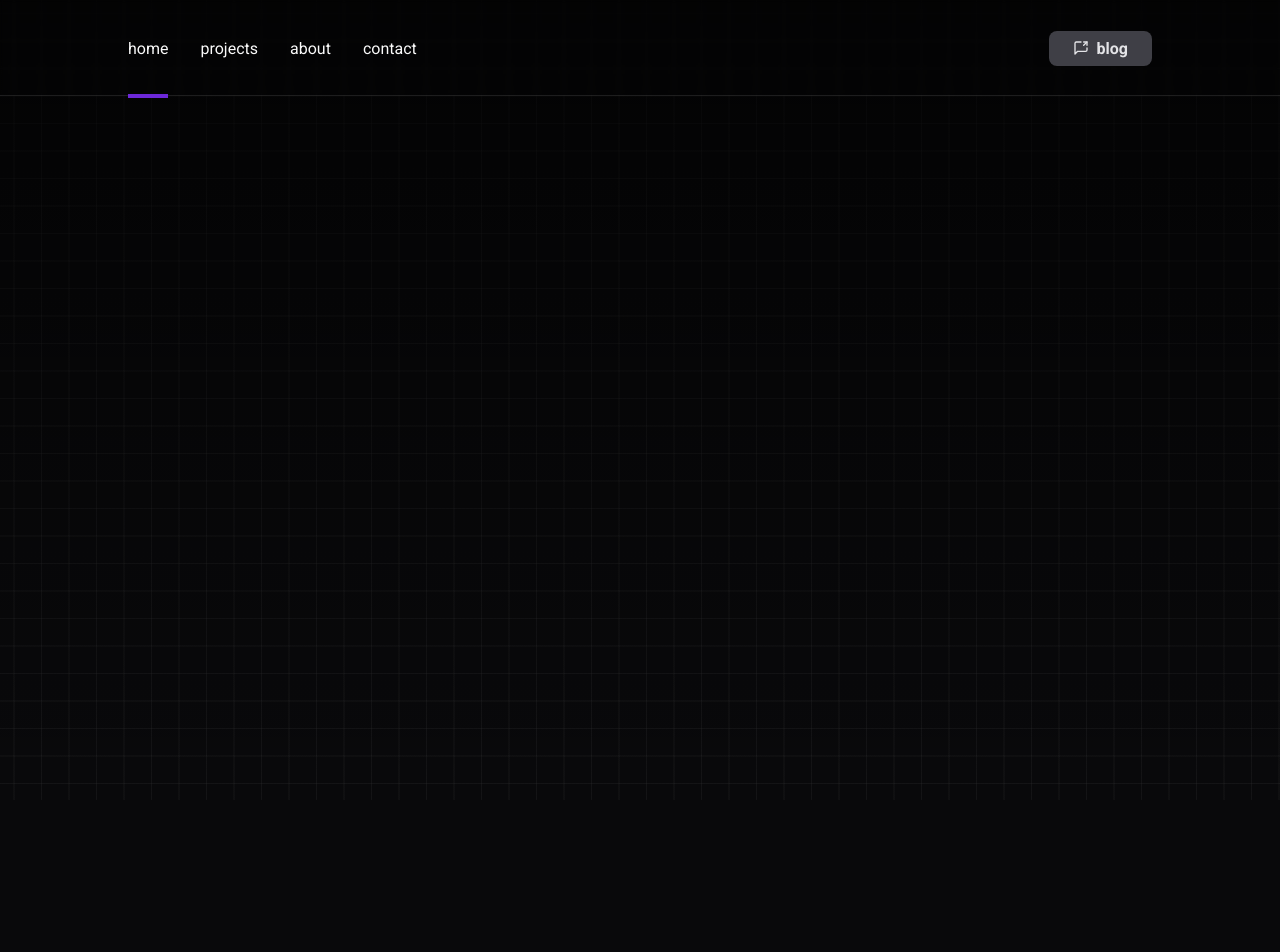
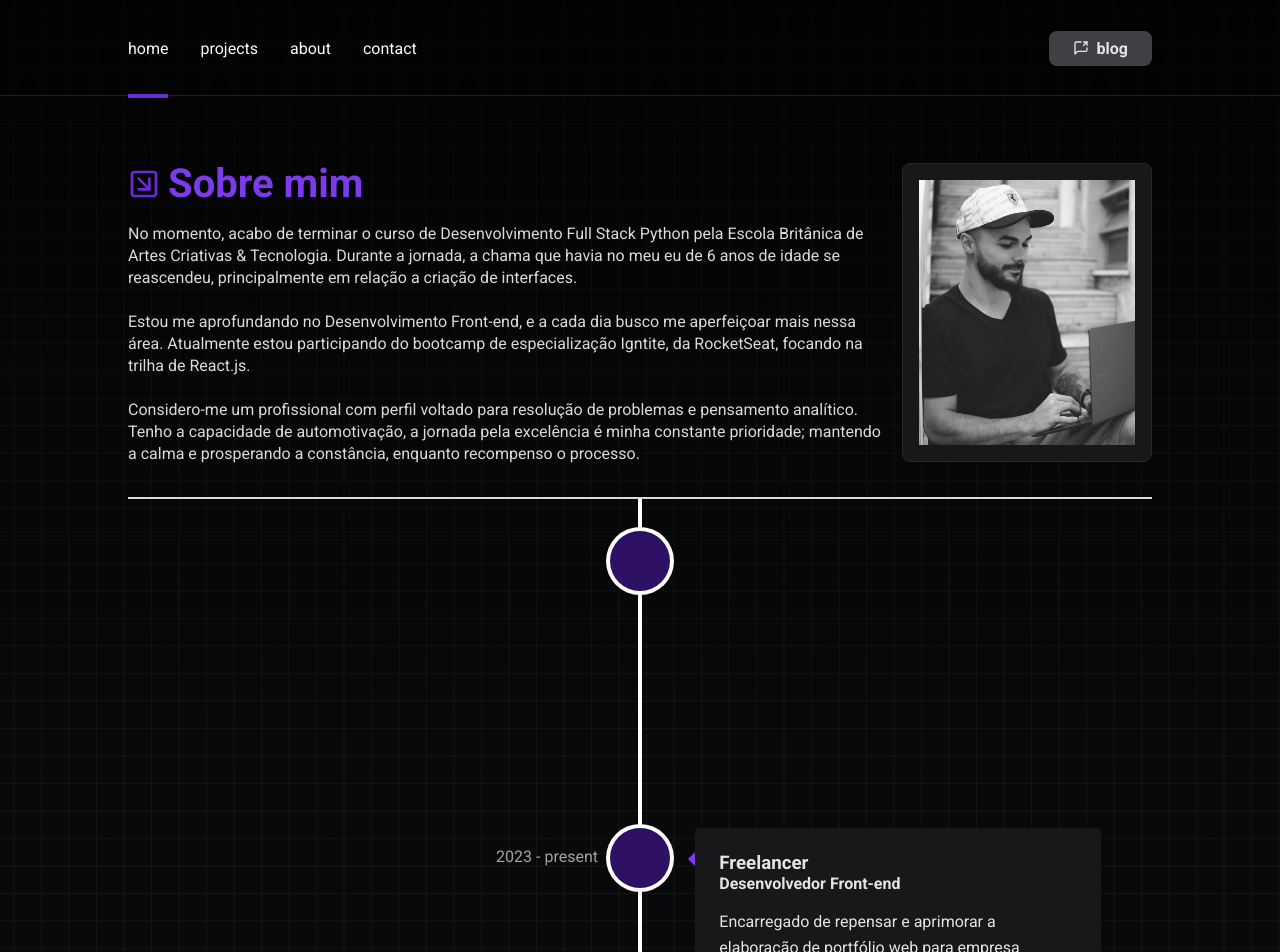
Before and after one commit to brunogallotte/portfolio-v1, a React (Vite) app: page /about in a window 1280 px wide. Shown: the top 952 px of the page. Before the commit the page ends 800 px from the top, so only its background shows below. Built offline with nearby package versions, Linux system fonts and the light colour scheme.

Commit message:
Feat: add about section

```diff
--- a/package.json
+++ b/package.json
@@ -19,6 +19,7 @@
   "devDependencies": {
     "@types/react": "^18.2.43",
     "@types/react-dom": "^18.2.17",
+    "@types/react-vertical-timeline-component": "^3.3.6",
     "@typescript-eslint/eslint-plugin": "^6.14.0",
     "@typescript-eslint/parser": "^6.14.0",
     "@vitejs/plugin-react": "^4.2.1",
--- a/src/Pages/About.tsx
+++ b/src/Pages/About.tsx
@@ -1,9 +1,13 @@
+import { AboutSection } from "../components/AboutSection/AboutSection";
 import { Header } from "../components/Header/Header";
+import { VerticalTimeLine } from "../components/VerticalTimeLine/VerticalTimeLine";
 
 export function About() {
     return(
         <>
             <Header />
+            <AboutSection />
+            <VerticalTimeLine />
         </>
     )
 }
--- /dev/null
+++ b/src/components/AboutSection/AboutSection.module.css
@@ -0,0 +1,43 @@
+.wrapper {
+    position: relative;
+    display: flex;
+    align-items: center;
+    margin-top: 4rem;
+    z-index: 1;
+    padding-bottom: 2rem;
+    border-bottom: 2px solid var(--zinc-300);
+}
+
+.wrapper strong {
+    display: flex;
+    align-items: center;
+    color: var(--violet-600);
+    gap: 0.5rem;
+    font-size: 2.5rem;
+    margin-bottom: 1rem;
+}
+
+.wrapper p {
+    color: var(--zinc-300);
+    max-width: 100%;
+    padding-right: 1rem;
+    line-height: 22px;
+}
+
+.wrapper img {
+    position: relative;
+    width: 250px;
+    padding: 1rem;
+    background: var(--zinc-900);
+    border: 1px solid var(--zinc-800);
+    border-radius: 8px;
+}
+
+.boxtext {
+    display: flex;
+    flex-direction: column;
+}
+
+.boxtext svg {
+    color: var(--violet-700);
+}
--- /dev/null
+++ b/src/components/AboutSection/AboutSection.tsx
@@ -0,0 +1,23 @@
+import brunoImg from '../../assets/eu.jpeg'
+
+import styles from './AboutSection.module.css'
+import { ArrowDownRightSquare } from 'lucide-react'
+
+export function AboutSection() {
+    return(
+        <div className="container">
+            <div className={styles.wrapper}>
+                <div className={styles.boxtext}>
+                    <strong><ArrowDownRightSquare size={32} />Sobre mim</strong>
+                    <p>No momento, acabo de terminar o curso de Desenvolvimento Full Stack Python pela Escola Britânica de Artes Criativas & Tecnologia. Durante a jornada, a chama que havia no meu eu de 6 anos de idade se reascendeu, principalmente em relação a criação de interfaces. <br /> <br />
+
+                        Estou me aprofundando no Desenvolvimento Front-end, e a cada dia busco me aperfeiçoar mais nessa área. Atualmente estou participando do bootcamp de especialização Igntite, da RocketSeat, focando na trilha de React.js. <br /> <br />
+
+                        Considero-me um profissional com perfil voltado para resolução de problemas e pensamento analítico. Tenho a capacidade de automotivação, a jornada pela excelência é minha constante prioridade; mantendo a calma e prosperando a constância, enquanto recompenso o processo.
+                    </p>
+                </div>
+                <img src={brunoImg} />
+            </div>
+        </div>
+    )
+}
--- a/src/components/ListProjects/ListProjects.module.css
+++ b/src/components/ListProjects/ListProjects.module.css
@@ -1,5 +1,22 @@
 .wrapper {
+    position: relative;
     display: flex;
-    margin-top: 2rem;
+    flex-direction: column;
+    margin-top: 4rem;
+    gap: 1rem;
+    z-index: 1;
+}
+
+.wrapper .title {
+    display: flex;
+    align-items: center;
+    color: var(--violet-600);
+    gap: 0.5rem;
+    font-size: 2.5rem;
+    margin-bottom: 1rem;
+}
+
+.content {
+    display: flex;
     gap: 2rem;
 }
--- a/src/components/ListProjects/ListProjects.tsx
+++ b/src/components/ListProjects/ListProjects.tsx
@@ -5,6 +5,8 @@ import twitterImg from '../../assets/twitterproject.png'
 import efoodImg from '../../assets/efood.png'
 
 import styles from './ListProjects.module.css'
+import { Title } from "../TitleBox/Title"
+import { ArrowDownRightSquare } from "lucide-react"
 
 const dataProjects: CardProps[] = [
     {
@@ -37,6 +39,8 @@ export function ListProjects() {
     return(
         <div className="container">
             <div className={styles.wrapper}>
+                <strong className={styles.title}><ArrowDownRightSquare size={32} />Projects</strong>
+                <div className={styles.content}>
                     {dataProjects.map(project => {
                     return <Card
                         imgUrl={project.imgUrl}
@@ -49,5 +53,6 @@ export function ListProjects() {
                     })}
                 </div>
             </div>
+        </div>
     )
 }
--- a/src/components/Skills/Skills.module.css
+++ b/src/components/Skills/Skills.module.css
@@ -40,11 +40,3 @@
 .content svg {
     color: var(--violet-400);
 }
-
-.textBox {
-    display: flex;
-    align-items: center;
-    padding: 0.25rem;
-    border-radius: 4px;
-    background: rgba(0, 0, 0, 0.4);
-}
--- a/src/components/Skills/Skills.tsx
+++ b/src/components/Skills/Skills.tsx
@@ -4,17 +4,14 @@ import nextIcon from '../../assets/skills/next.svg'
 
 import styles from './Skills.module.css'
 import { Separator } from './components/Separator'
-import { MoveDown } from 'lucide-react'
+import { Title } from '../TitleBox/Title'
 
 export function Skills() {
     return(
         <div className="container">
             <div className={styles.wrapper}>
                 <div className={styles.content}>
-                    <div className={styles.textBox}>
-                        <MoveDown size={24}/>
-                        <strong>Principal Skills</strong>
-                    </div>
+                    <Title text="principal skills"/>
                 </div>
                 <div className={styles.content}>
                     <img src={reactIcon} />
--- /dev/null
+++ b/src/components/TitleBox/Title.module.css
@@ -0,0 +1,7 @@
+.textBox {
+    display: flex;
+    align-items: center;
+    padding: 0.25rem;
+    border-radius: 4px;
+    background: rgba(0, 0, 0, 0.4);
+}
--- /dev/null
+++ b/src/components/TitleBox/Title.tsx
@@ -0,0 +1,16 @@
+import { MoveDown } from "lucide-react";
+
+import styles from '../TitleBox/Title.module.css'
+
+interface TitleProps {
+    text: string
+}
+
+export function Title({ text }: TitleProps) {
+    return(
+        <div className={styles.textBox}>
+            <MoveDown size={24}/>
+            <strong>{text}</strong>
+        </div>
+    )
+}
--- a/src/components/VerticalTimeLine/VerticalTimeLine.tsx
+++ b/src/components/VerticalTimeLine/VerticalTimeLine.tsx
@@ -0,0 +1,67 @@
+import { VerticalTimeline, VerticalTimelineElement }  from 'react-vertical-timeline-component';
+import 'react-vertical-timeline-component/style.min.css';
+
+export function VerticalTimeLine() {
+    return(
+        <div className="container">
+            <VerticalTimeline>
+            <VerticalTimelineElement
+                className="vertical-timeline-element--work"
+                contentStyle={{ background: 'var(--zinc-900)', color: 'var(--zinc-200)' }}
+                contentArrowStyle={{ borderRight: '7px solid var(--violet-600)' }}
+                date="2023 - present"
+                iconStyle={{ background: 'var(--violet-950)', color: '#fff' }}
+            >
+                <h3 className="vertical-timeline-element-title">Especialista React Js</h3>
+                <h4 className="vertical-timeline-element-subtitle">RocketSeat Ignite</h4>
+                <p>
+                Bootcamp de especialização iniciado em 5 de dezembro de 2023, com a finalidade de aprofundar os conhecimentos em desenvolvimento front-end, principalmente com React.js
+                </p>
+            </VerticalTimelineElement>
+            <VerticalTimelineElement
+                className="vertical-timeline-element--work"
+                date="2023 - present"
+                iconStyle={{ background: 'var(--violet-950)', color: '#fff' }}
+                contentStyle={{ background: 'var(--zinc-900)', color: 'var(--zinc-200)' }}
+                contentArrowStyle={{ borderRight: '7px solid var(--violet-600)' }}
+            >
+                <h3 className="vertical-timeline-element-title">Freelancer</h3>
+                <h4 className="vertical-timeline-element-subtitle">Desenvolvedor Front-end</h4>
+                <p>
+                Encarregado de repensar e aprimorar a elaboração de portfólio web para empresa internacional de fotografia publicitária, entendendo as necessidades do cliente e traduzindo em soluções personalizadas, responsivas e completamente funcionais, alinhando-se de maneira precisa com as expectativas do cliente
+                </p>
+            </VerticalTimelineElement>
+            <VerticalTimelineElement
+                className="vertical-timeline-element--work"
+                date="abr 2023 - dez 2023"
+                iconStyle={{ background: 'var(--violet-950)', color: '#fff' }}
+                contentStyle={{ background: 'var(--zinc-900)', color: 'var(--zinc-200)' }}
+                contentArrowStyle={{ borderRight: '7px solid var(--violet-600)' }}
+            >
+                <h3 className="vertical-timeline-element-title">Desenvolvedor Full Stack Python</h3>
+                <h4 className="vertical-timeline-element-subtitle">Escola Britânica de Artes Criativas e Tecnologia</h4>
+                <p>
+                Curso profissionalizante, iniciado em abril de 2023 e concluído com maestria em dezembro do mesmo ano. Contato com diversas tecnologias como: SASS, Styled-Components, Gulp, Bootstrap, Typescript, React Testing Library, Vue.js, React.js, Redux.js. <br /><br /> No back-end tive a oportunidade de aprender a construir uma API utilizando Django Rest Framework e a utilizar o banco de dados PostGreSQL, construindo sozinho um projeto fullstack de rede social do zero.
+                </p>
+            </VerticalTimelineElement>
+
+            <VerticalTimelineElement
+                className="vertical-timeline-element--work"
+                date="2006 - 2008"
+                iconStyle={{ background: 'var(--violet-950)', color: '#fff' }}
+                contentStyle={{ background: 'var(--zinc-900)', color: 'var(--zinc-200)' }}
+                contentArrowStyle={{ borderRight: '7px solid var(--violet-600)' }}
+            >
+                <h3 className="vertical-timeline-element-title">Bacharel em Ciências Biológicas</h3>
+                <h4 className="vertical-timeline-element-subtitle">Unifeso</h4>
+                <p>
+                Fui pesquisador em neurociências, iniciei no curso de Ciências Biológicas em 2017 e conclui em 2020, participei como bolsista do (Programa de Iniciação Científica e Pesquisa) e contribui para o projeto de divulgação científica "Revista Simplesmente", voltado para Psicologia, Neurociência e Filosofia.
+                </p>
+            </VerticalTimelineElement>
+            <VerticalTimelineElement
+                iconStyle={{ background: 'rgb(16, 204, 82)', color: '#fff' }}
+            />
+        </VerticalTimeline>
+        </div>
+    )
+}
```
Also changed, not shown: src/assets/eu.jpeg (added), 1 other file (tests, documents, lock files or other folders). Lines whose indentation alone changed are shown as unchanged.
